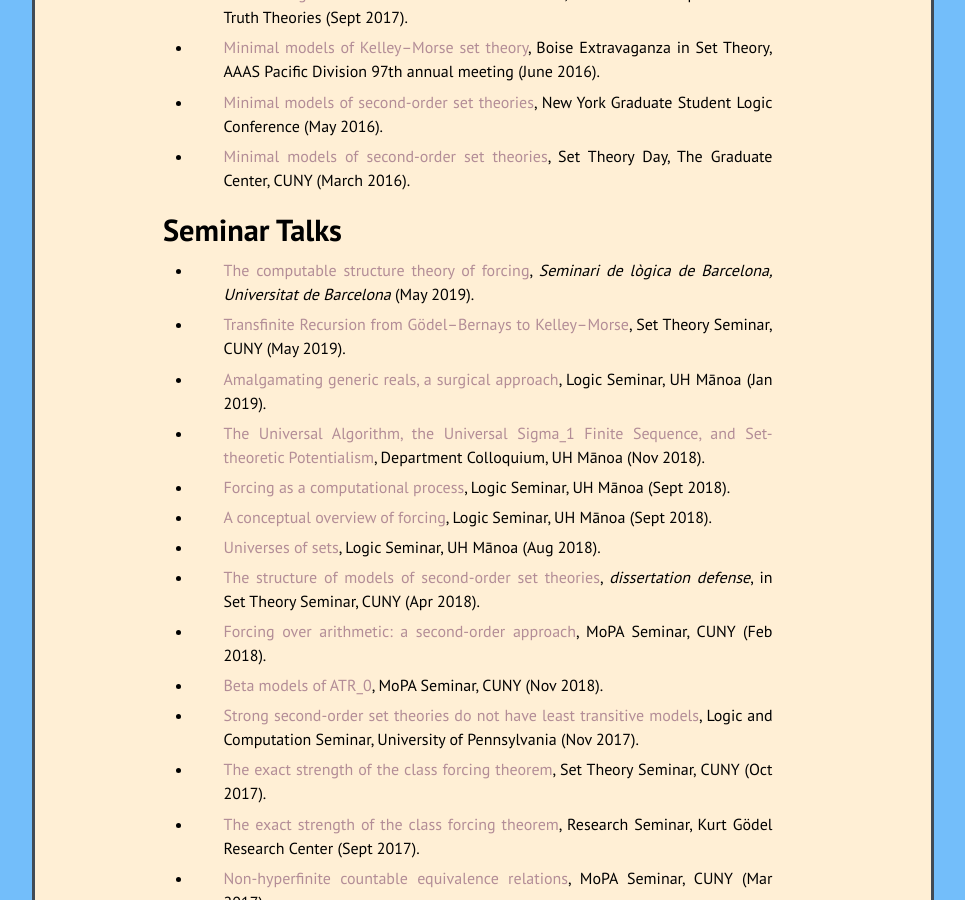
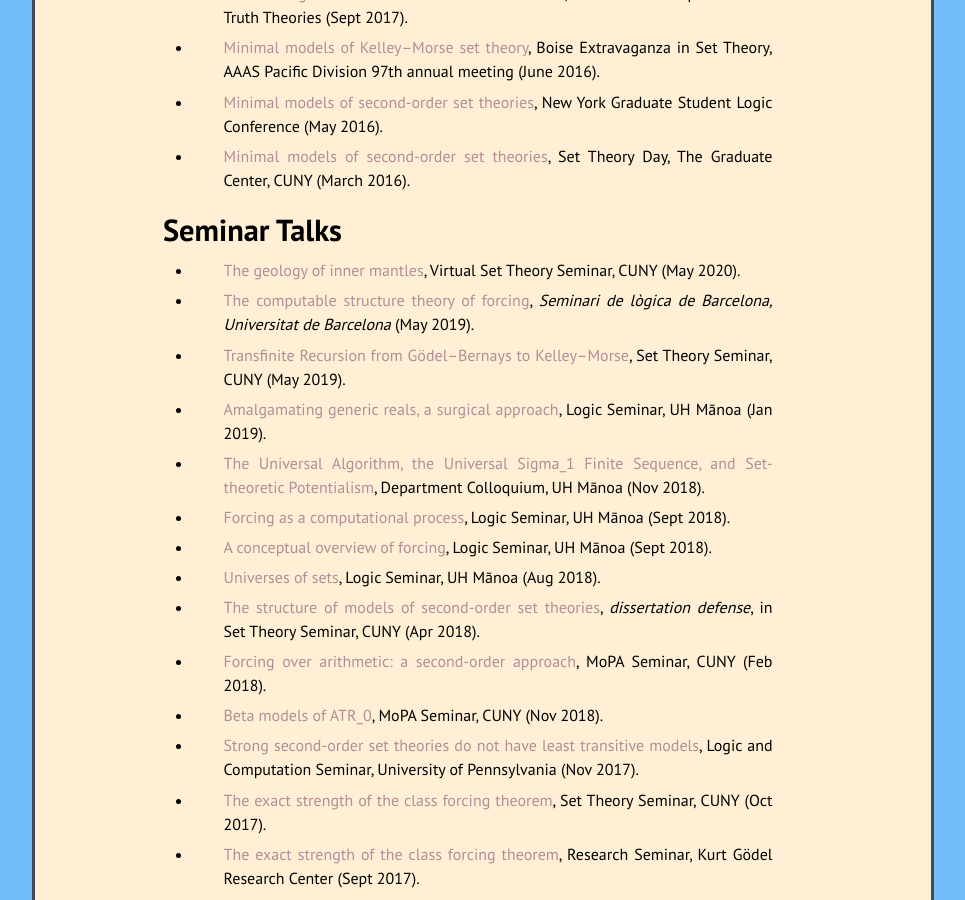
Before and after one commit to kamerynjw/kamerynjw.github.io, a Jekyll site: the page built from cv.md, in a window 1280 px wide and 900 px high, scrolled down 2159 px. Shown: the whole window, without its empty margins (157-1122 px from the left). Built offline with Jekyll 4.4.1, drawn with Linux system fonts in a browser that asks for light colours; nearby versions of some CDN libraries; some of the changed lines change nothing that is shown.

Commit message:
page for virtual CUNY talk

```diff
--- a/_data/semtalks.yml
+++ b/_data/semtalks.yml
@@ -1,5 +1,10 @@
 
 # seminar talks to display in talks.md
+
+- href: "2020-may-inner-mantles"
+  title: "The geology of inner mantles"
+  other: "Virtual Set Theory Seminar, CUNY"
+  date: "May 2020"
 
 - href: "2019-may-computable-structure-theory-of-forcing"
   title: "The computable structure theory of forcing"
--- /dev/null
+++ b/research/talks/2020-may-inner-mantles.md
@@ -0,0 +1,18 @@
+---
+layout: page
+title: "The geology of inner mantles"
+permalink: /research/talks/2020-may-inner-mantles
+excerpt: "This is a talk in the virtual CUNY set theory seminar, on 2020 May 29..."
+---
+
+This is a talk in the [virtual CUNY set theory seminar](https://nylogic.github.io/set-theory-seminar.html), on 2020 May 29.
+
+An inner model is a *ground* if V is a set forcing extension of it. The intersection of the grounds is the *mantle*, an inner model of ZFC which enjoys many nice properties. Fuchs, Hamkins, and Reitz showed that the mantle is highly malleable. Namely, they showed that every model of set theory is the mantle of a bigger, better universe of sets. This then raises the possibility of iterating the definition of the mantle—the mantle, the mantle of the mantle, and so on, taking intersections at limit stages—to obtain even deeper inner models. Let's call the inner models in this sequence the *inner mantles*.
+
+In this talk I will present some results about the sequence of inner mantles, answering some questions of Fuchs, Hamkins, and Reitz. Specifically, I will present the following results, analogues of classic results about the sequence of iterated HODs.
+
+1. (Joint with Reitz) Consider a model of set theory and consider an ordinal eta in that model. Then this model has a class forcing extension whose eta-th inner mantle is the model we started out with, where the sequence of inner mantles does not stabilize before eta.
+
+2. It is consistent that the omega-th inner mantle is an inner model of ZF + ¬AC.
+
+3. It is consistent that the omega-th inner mantle is not a definable class, and indeed fails to satisfy Collection.
```
